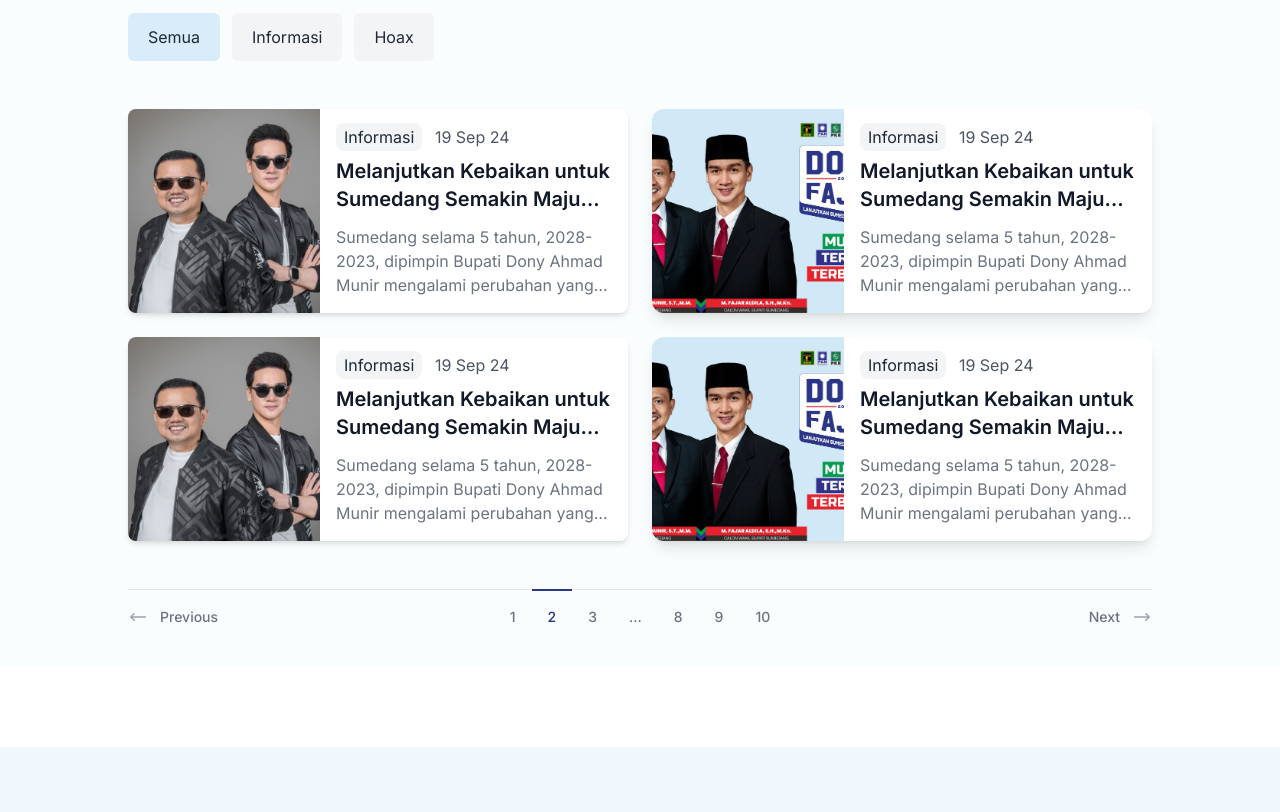
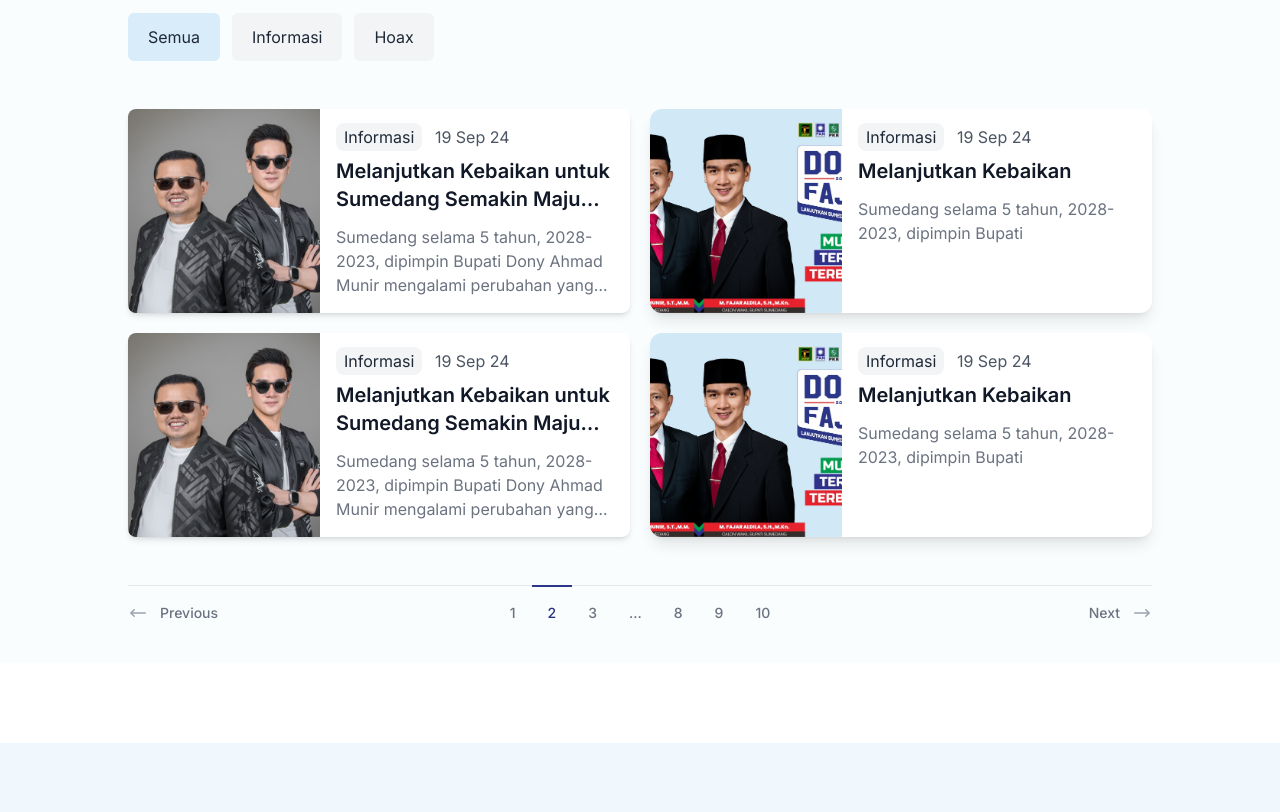
Before and after one commit to Firman47/dony-fajar, a website: page blog.html in a window 1280 px wide. Shown: the part 944-1756 px from the top of the page. Drawn offline with Linux system fonts and the light colour scheme.

Commit message:
update blog layout

```diff
--- a/blog.html
+++ b/blog.html
@@ -214,7 +214,7 @@
           </div>
 
           <div class="space-y-12">
-            <div class="mx-auto mt-12 grid gap-6 lg:max-w-none lg:grid-cols-2">
+            <div class="mx-auto mt-12 grid grid-cols-1 lg:grid-cols-2 gap-5">
               <a href="d-blog2.html">
                 <div class="max-w-md mx-auto bg-white rounded-lg shadow-md overflow-hidden md:max-w-2xl">
                   <div class="md:flex">
@@ -246,8 +246,8 @@
               </a>
 
               <a href="d-blog1.html">
-                <div class="max-w-md mx-auto bg-white rounded-xl shadow-lg overflow-hidden md:max-w-2xl">
-                  <div class="md:flex">
+                <div class="max-w-md mx-auto bg-white rounded-xl shadow-lg overflow-hidden md:max-w-2xl h-full">
+                  <div class="md:flex h-full">
                     <div class="md:shrink-0">
                       <img alt="" class="h-48 w-full object-cover md:h-full md:w-48" src="assets/img/blog1.jpg" />
                     </div>
@@ -257,18 +257,11 @@
                         <span class="text-base text-gray-600">19 Sep 24</span>
                       </p>
                       <p class="text-xl font-semibold text-gray-900 line-clamp-2">
-                        Melanjutkan Kebaikan untuk Sumedang Semakin Maju
-                        Kabupaten
+                        Melanjutkan Kebaikan
                       </p>
                       <p class="mt-3 text-base text-gray-500 line-clamp-3">
                         Sumedang selama 5 tahun, 2028-2023, dipimpin Bupati
-                        Dony Ahmad Munir mengalami perubahan yang cepat di
-                        berbagai bidang. Menjadi rujukan nasional, semakin
-                        dikenal dan meraih berbagai penghargaan atas inovasi
-                        dalam penyelenggaraan pemerintahan. Pemerintahan
-                        daerah, lembaga se-Indonesia berdatangan silih
-                        berganti untuk belajar kepada Sumedang dalam
-                        transformasi digital.
+
                       </p>
                     </div>
                   </div>
@@ -306,8 +299,8 @@
               </a>
 
               <a href="d-blog1.html">
-                <div class="max-w-md mx-auto bg-white rounded-xl shadow-lg overflow-hidden md:max-w-2xl">
-                  <div class="md:flex">
+                <div class="max-w-md mx-auto bg-white rounded-xl shadow-lg overflow-hidden md:max-w-2xl h-full">
+                  <div class="md:flex h-full">
                     <div class="md:shrink-0">
                       <img alt="" class="h-48 w-full object-cover md:h-full md:w-48" src="assets/img/blog1.jpg" />
                     </div>
@@ -317,18 +310,11 @@
                         <span class="text-base text-gray-600">19 Sep 24</span>
                       </p>
                       <p class="text-xl font-semibold text-gray-900 line-clamp-2">
-                        Melanjutkan Kebaikan untuk Sumedang Semakin Maju
-                        Kabupaten
+                        Melanjutkan Kebaikan
                       </p>
                       <p class="mt-3 text-base text-gray-500 line-clamp-3">
                         Sumedang selama 5 tahun, 2028-2023, dipimpin Bupati
-                        Dony Ahmad Munir mengalami perubahan yang cepat di
-                        berbagai bidang. Menjadi rujukan nasional, semakin
-                        dikenal dan meraih berbagai penghargaan atas inovasi
-                        dalam penyelenggaraan pemerintahan. Pemerintahan
-                        daerah, lembaga se-Indonesia berdatangan silih
-                        berganti untuk belajar kepada Sumedang dalam
-                        transformasi digital.
+
                       </p>
                     </div>
                   </div>
```
Also changed, not shown: assets/css/style.css.
